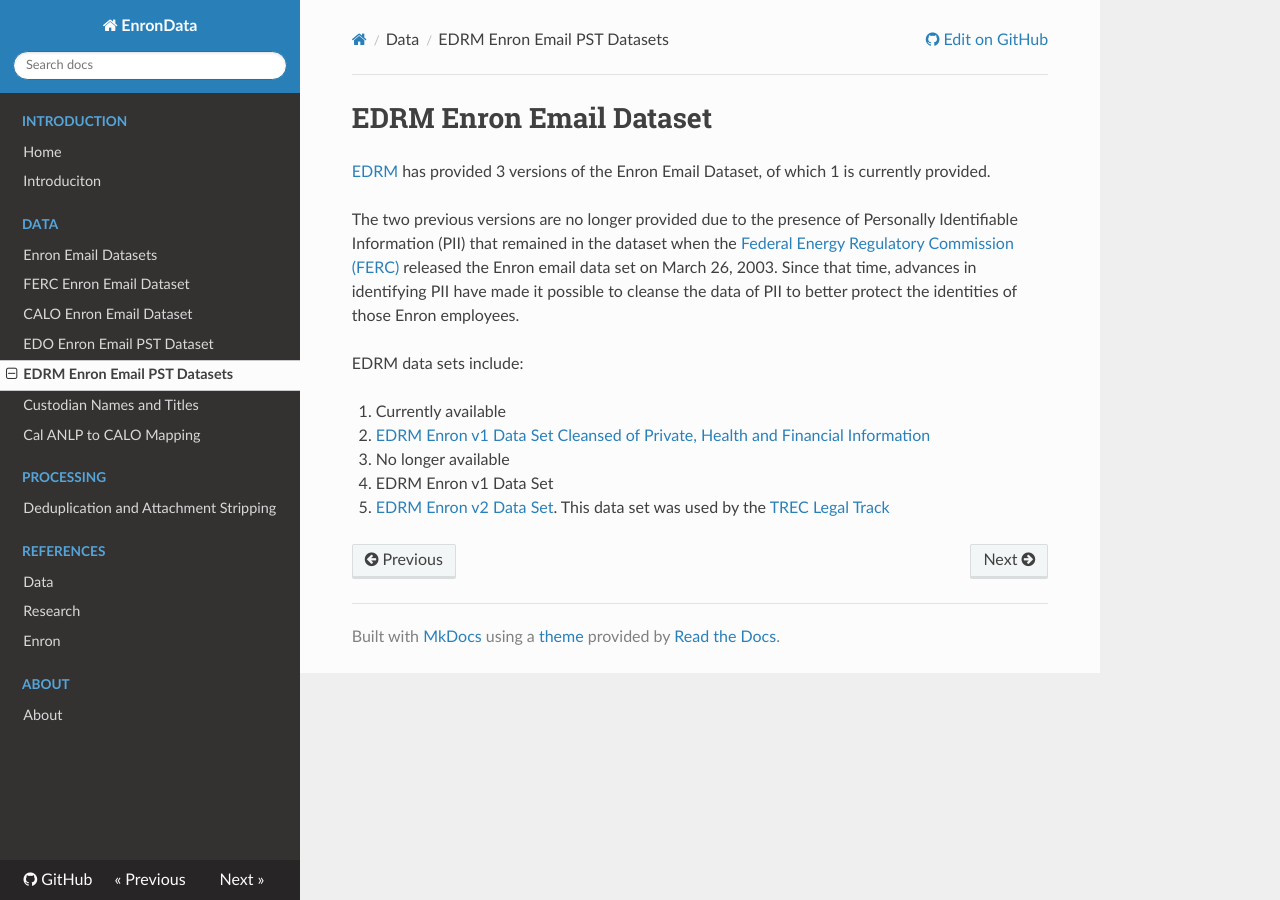
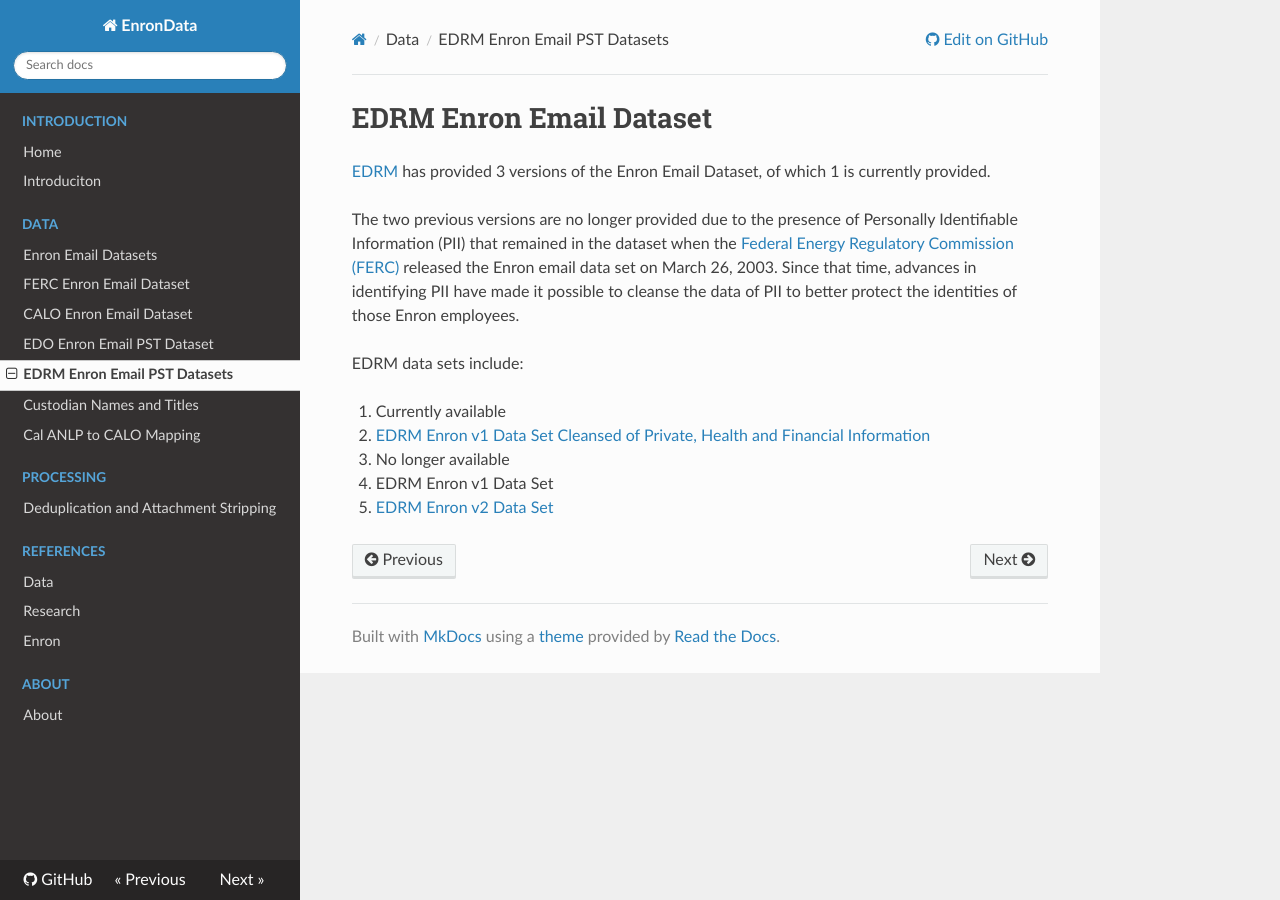
Before and after one commit to enrondata/enrondata, an MkDocs documentation site: the page built from docs/data/edrm-enron-email-datasets.md, in a window 1280 px wide. Built offline with MkDocs 1.6.1, drawn with Linux system fonts in a browser that asks for light colours; nearby versions of some CDN libraries; old or Windows-style settings are respelled for this version of MkDocs.

Commit message:
update docs

```diff
--- a/docs/data/edrm-enron-email-datasets.md
+++ b/docs/data/edrm-enron-email-datasets.md
@@ -10,4 +10,4 @@ EDRM data sets include:
   * [EDRM Enron v1 Data Set Cleansed of Private, Health and Financial Information](http://www.edrm.net/resources/data-sets/edrm-enron-email-data-set)
 2. No longer available
   * EDRM Enron v1 Data Set
-  * [EDRM Enron v2 Data Set](http://www.edrm.net/archives/8742). This data set was used by the [TREC Legal Track](http://trec-legal.umiacs.umd.edu/)
+  * [EDRM Enron v2 Data Set](http://www.edrm.net/archives/8742)
```
